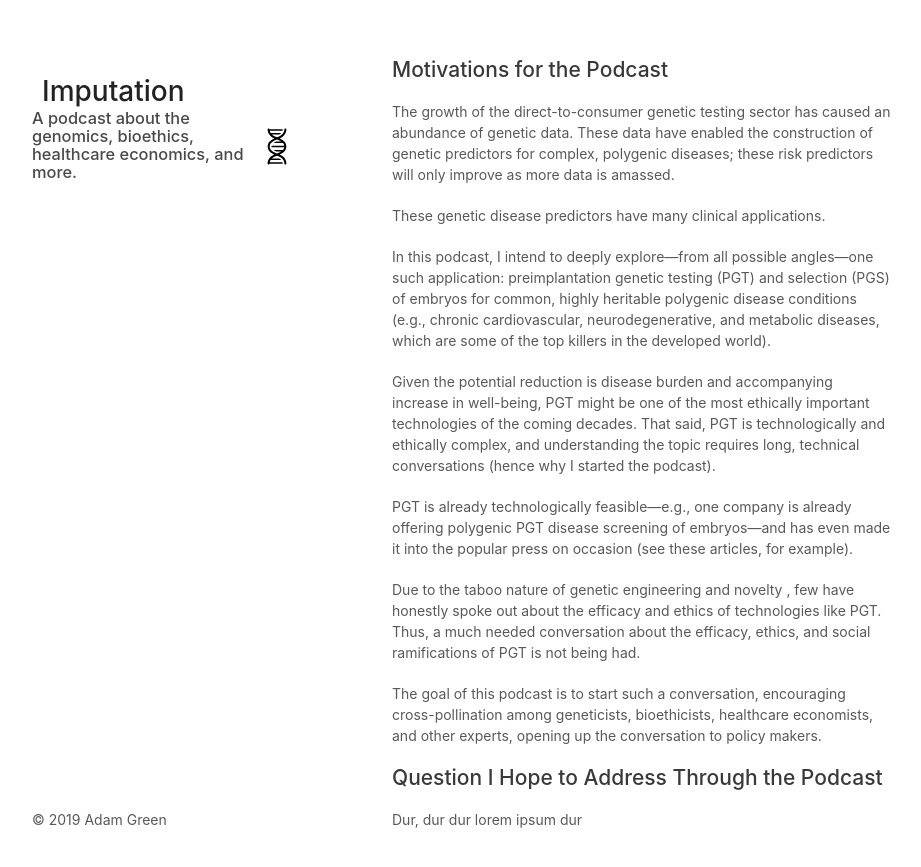
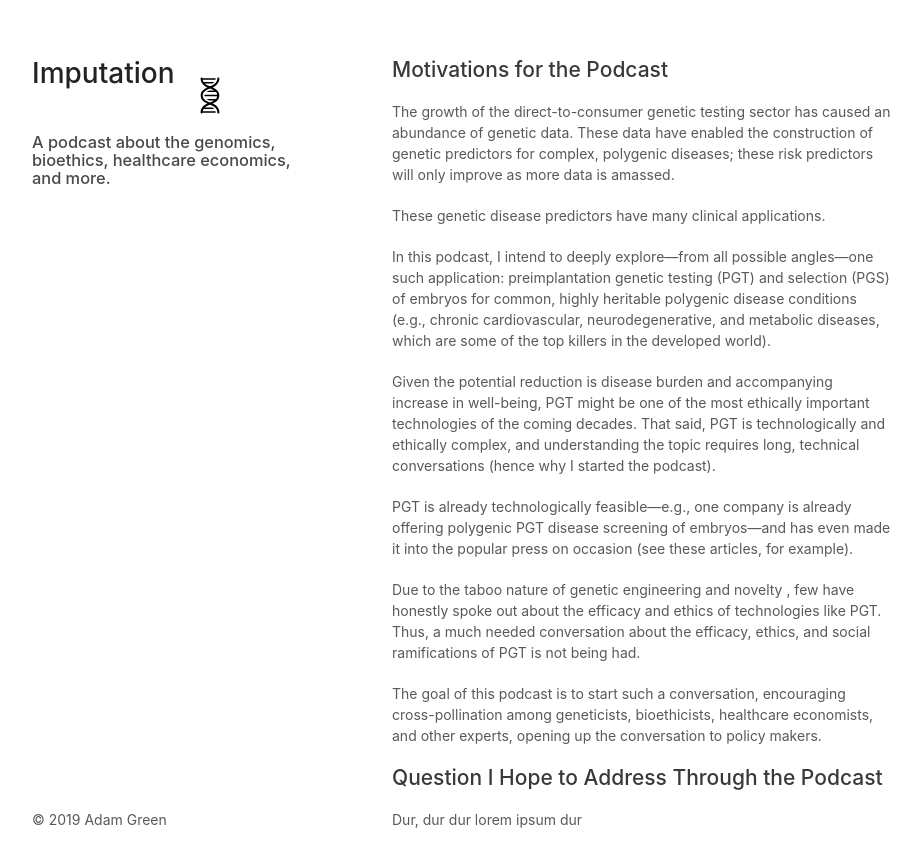
Before and after one commit to adamlgreen/adamlgreen.github.io, a Jekyll site: the page index.html, which Jekyll copies as it is, in a window 1280 px wide. Shown: the top 867 px of the page, without its empty margins (178-1099 px from the left). Built offline with Jekyll 4.4.1, drawn with Linux system fonts in a browser that asks for light colours.

Commit message:
Update index.html

```diff
--- a/index.html
+++ b/index.html
@@ -9,12 +9,13 @@
     <link rel="stylesheet" href="stylesheets/pygment_trac.css">
 	  <style>
 		.header img {
-			float:right;
+			display: block;
 			width: 50px;
 			height: 75px;
+			padding: 0 10px
 		  }
 		  .header h1 {
-		  	position: relative;
+		  	float: left;
 			  top: 18px;
 			  left: 10px;
 		  }
```
